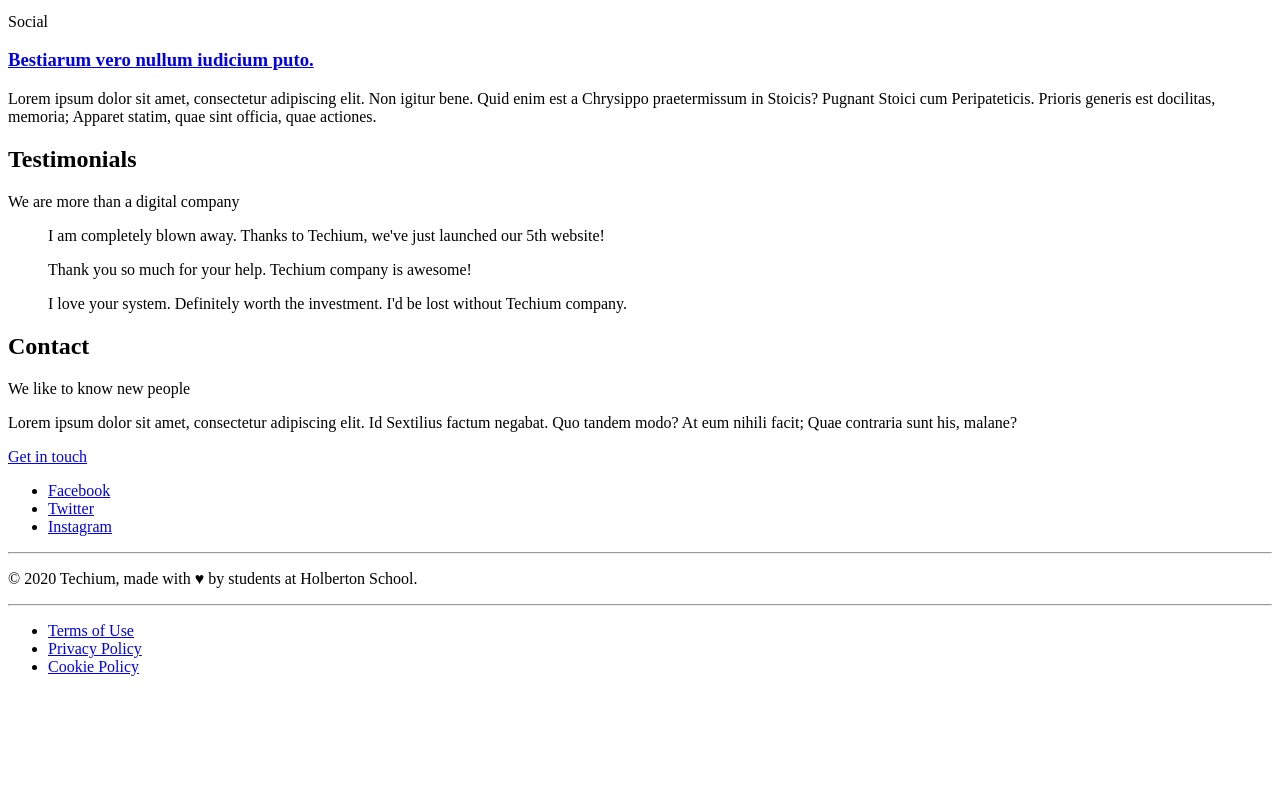
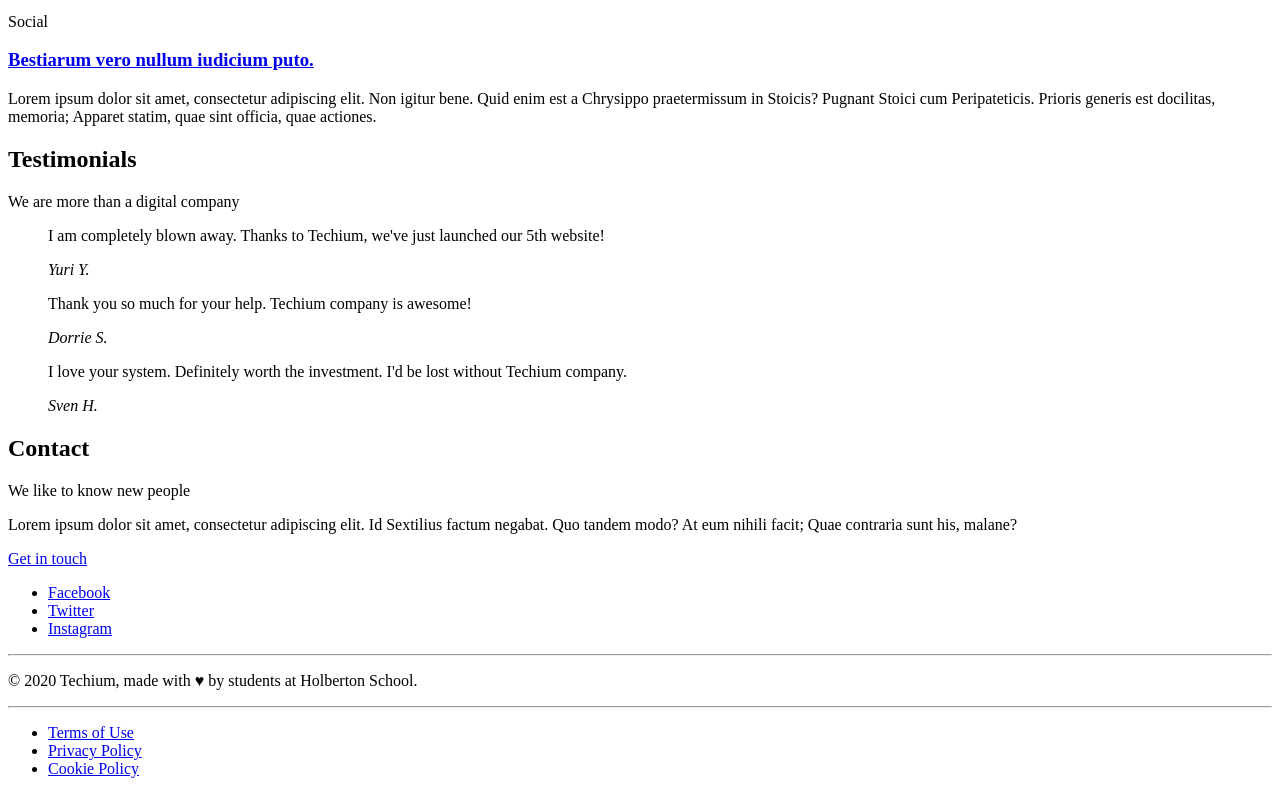
Before and after one commit to ClaymeCall/holbertonschool-web_front_end, a plain HTML site: page html_advanced/29-index.html in a window 1280 px wide. Shown: the part 1549-2343 px from the top of the page. Before the commit the page ends 2241 px from the top, so only its background shows below. Drawn offline with Linux system fonts and the light colour scheme.

Commit message:
Changed the way to cite

```diff
--- a/html_advanced/29-index.html
+++ b/html_advanced/29-index.html
@@ -206,18 +206,22 @@
                     </header>
                     <div>
                         <article>
-                            <blockquote cite="Yuri Y.">
-                                I am completely blown away. Thanks to Techium, we've just launched our 5th website!
+                            <blockquote>
+                                <p>I am completely blown away. Thanks to Techium, we've just launched our 5th website!</p>
+                                <cite>Yuri Y.</cite>
                             </blockquote>
                         </article>
                         <article>
-                            <blockquote cite="Dorrie S.">
-                                Thank you so much for your help. Techium company is awesome!
+                            <blockquote>
+                                <p>Thank you so much for your help. Techium company is awesome!</p>
+                                <cite>Dorrie S.</cite>
                             </blockquote>
                         </article>
                         <article>
-                            <blockquote cite="Sven H.">
-                                I love your system. Definitely worth the investment. I'd be lost without Techium company.
+                            <blockquote>
+                                <p>I love your system. Definitely worth the investment. I'd be lost without Techium company.
+                                </p>
+                                <cite>Sven H.</cite>
                             </blockquote>
                         </article>
                     </div>
```
